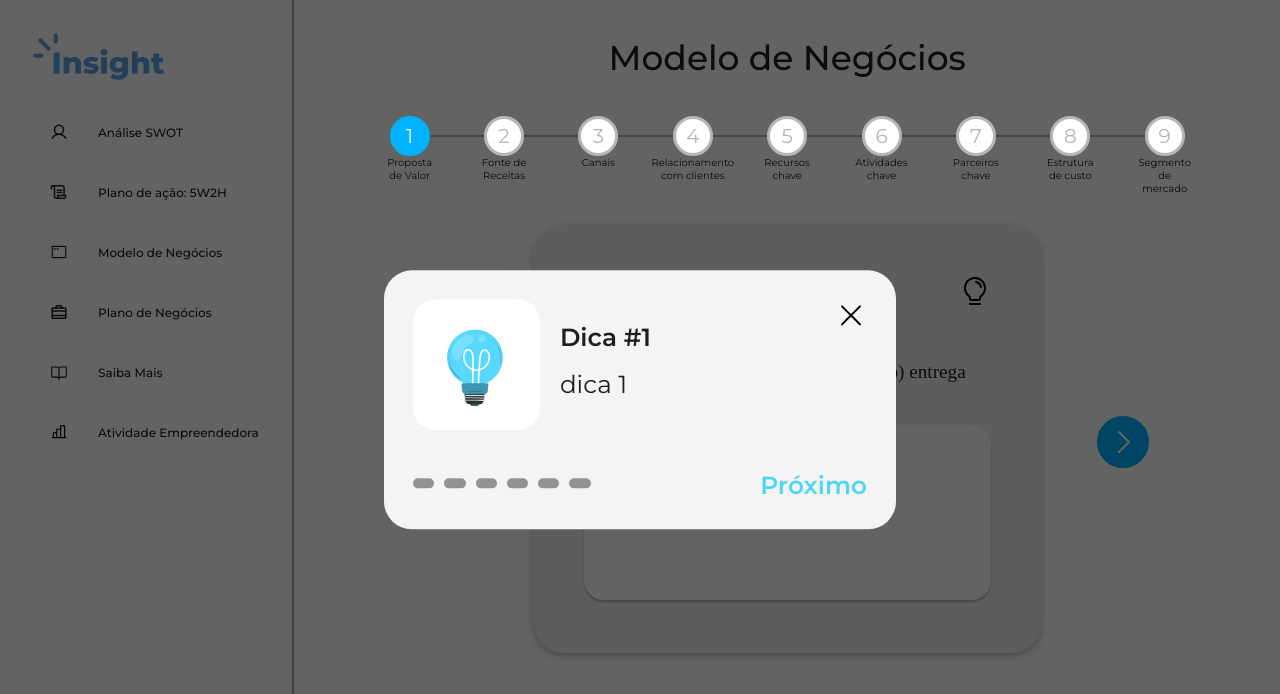
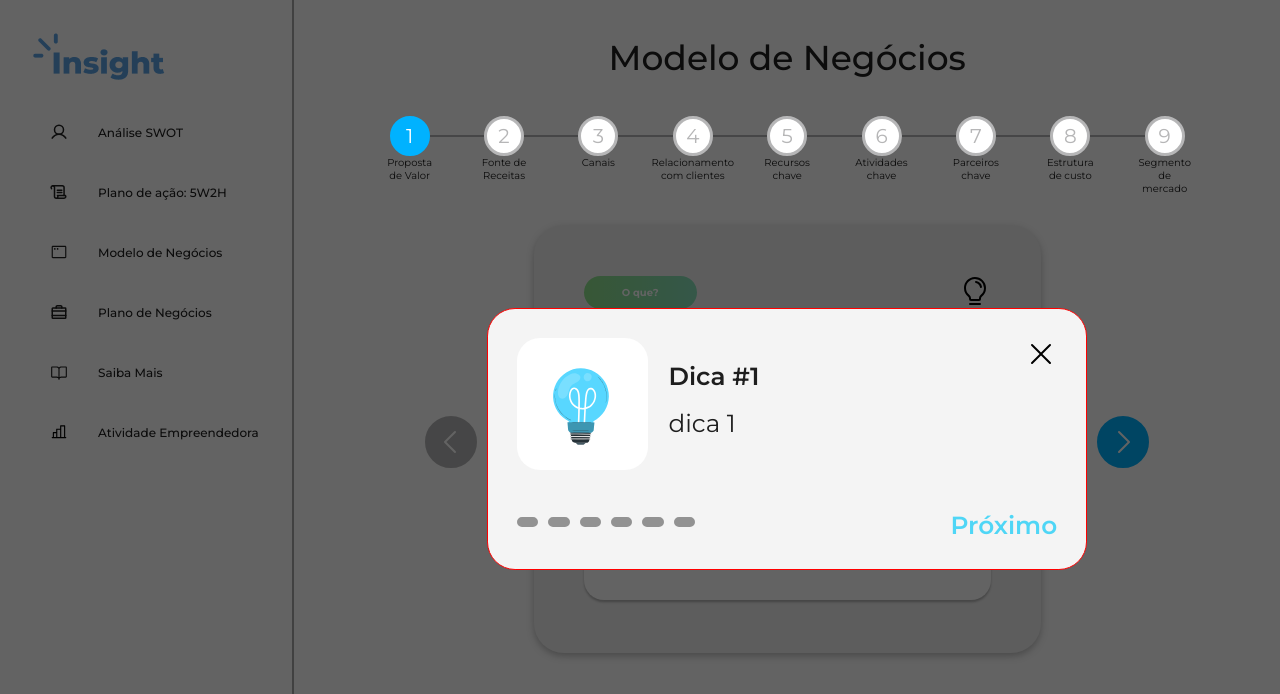
Before and after one commit to limarich/empreendify, a React (Vite) app: page /business-model in a window 1280 px wide. Both pictures are taken after a click on the element 974 px from the left and 292 px from the top of the page. Shown: the top 694 px of the page. Built offline with nearby package versions, Linux system fonts and the light colour scheme.

Commit message:
Ajustes no modelo de negócios

```diff
--- a/src/components/Canva/styles.css
+++ b/src/components/Canva/styles.css
@@ -6,6 +6,8 @@
   width: 80%;
 
   border: 0px solid red;
+
+  position: relative;
 }
 .canva {
   width:70%;
--- a/src/components/HintModal/index.jsx
+++ b/src/components/HintModal/index.jsx
@@ -5,10 +5,16 @@ import hintIcon from "../../assets/hint-icon.svg";
 
 export const HintModal = ({ hints, isOpen, setIsOpen }) => {
   const [hint, setHint] = useState(0);
+  const width = 600;
 
   return (
     <>
-      <div className={`hint-container ${isOpen && "active"}`}>
+      <div className={`hint-container ${isOpen && "active"}`}
+        style={{
+          width: width,
+          left: `calc(50% - ${width / 2}px)`
+        }}
+      >
         <hint className="hint-header">
           <X
             size={32}
@@ -48,6 +54,7 @@ export const HintModal = ({ hints, isOpen, setIsOpen }) => {
           </button>
         </div>
       </div>
+
       <div className={`fade ${isOpen && "active"}`}></div>
     </>
   );
--- a/src/components/HintModal/styles.css
+++ b/src/components/HintModal/styles.css
@@ -2,7 +2,7 @@
   width: 100%;
   height: 100%;
   background: rgba(0, 0, 0, 0.61);
-  position: absolute;
+  position: fixed;
   z-index: 1;
   left: 0;
   top: 0;
@@ -11,10 +11,8 @@
 .fade.active {
   display: block;
 }
-.canva-hint-icon.hint-active {
-  color: white;
-  z-index: 2;
-}
+
+
 .hint-image {
   background: #ffffff;
   border-radius: 22.9265px;
@@ -26,18 +24,17 @@
 }
 .hint-container {
   display: none;
-  position: absolute;
-  left: 50%;
-  top: 50%;
-  transform: translate(-50%, -50%);
-  z-index: 2;
   align-self: center;
   background: #f4f4f4;
   border-radius: 28.0851px;
-  width: 40%;
-  /* height: 27%; */
   padding: 29px;
   flex-direction: column;
+
+  border: 1px solid red;
+
+  position: absolute;
+
+  z-index: 2;
 }
 .hint-container.active {
   display: flex;
@@ -55,10 +52,6 @@
   font-weight: 600;
   font-size: 24.7739px;
   line-height: 8px;
-}
-.ph-x:hover {
-  color: #4fd6f6;
-  cursor: pointer;
 }
 .hint-description {
   font-family: "Montserrat";
@@ -110,6 +103,17 @@
   margin-top: 35px;
 }
 
+.canva-hint-icon.hint-active {
+  color: white;
+  z-index: 2;
+}
+
 .active-hint-bar {
   border: 5.10638px solid #4fd6f6;
 }
+
+
+.ph-x:hover {
+  color: #4fd6f6;
+  cursor: pointer;
+}
```
